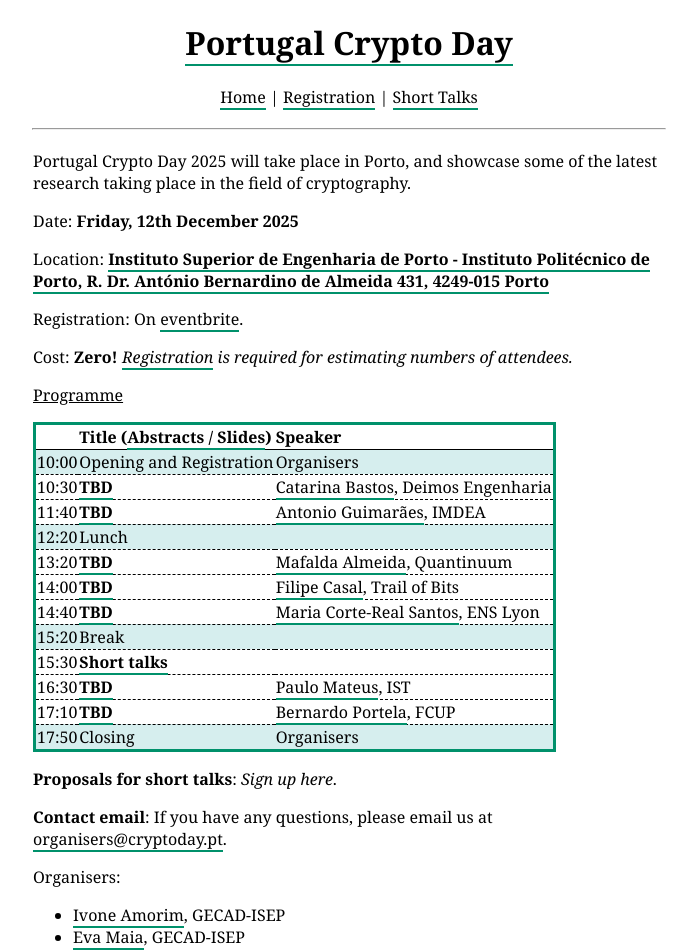
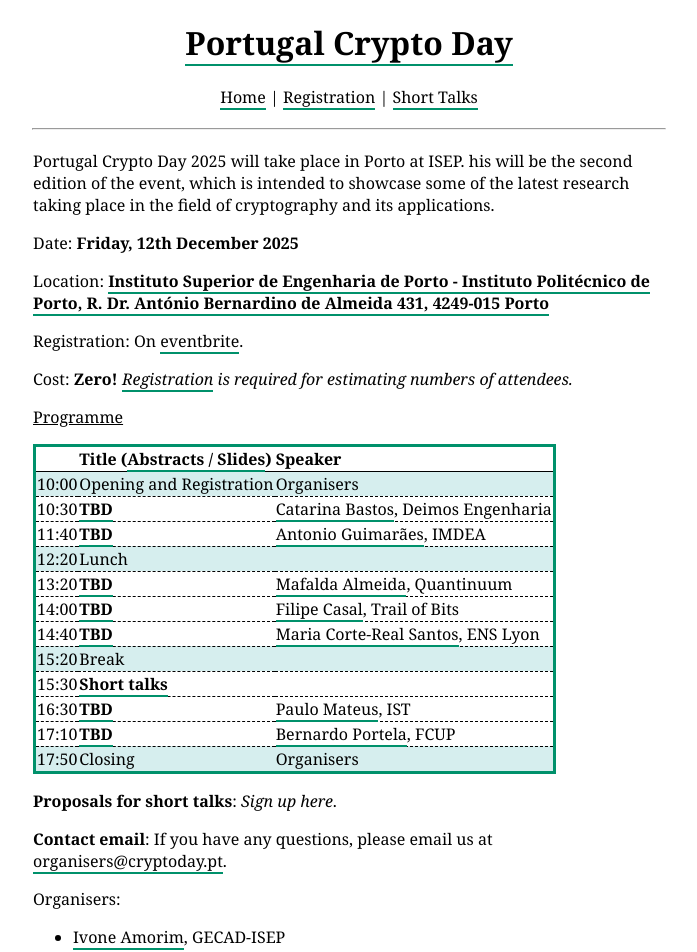
Before and after one commit to cryptoday-pt/cryptoday-pt.github.io, a Jekyll site: the page built from index.html, in a window 1280 px wide. Shown: the top 952 px of the page, without its empty margins (291-988 px from the left). Built offline with Jekyll 4.4.1, drawn with Linux system fonts in a browser that asks for light colours; the list of posts is cut into pages by our own code.

Commit message:
Update index.html

```diff
--- a/index.html
+++ b/index.html
@@ -2,7 +2,7 @@
 layout: default
 ---
 
-Portugal Crypto Day 2025 will take place in Porto, and showcase some of the latest research taking place in the field of cryptography.
+Portugal Crypto Day 2025 will take place in Porto at ISEP. his will be the second edition of the event, which is intended to showcase some of the latest research taking place in the field of cryptography and its applications.
 <p>
     Date: <b>Friday, 12th December 2025</b>
 </p>
```
